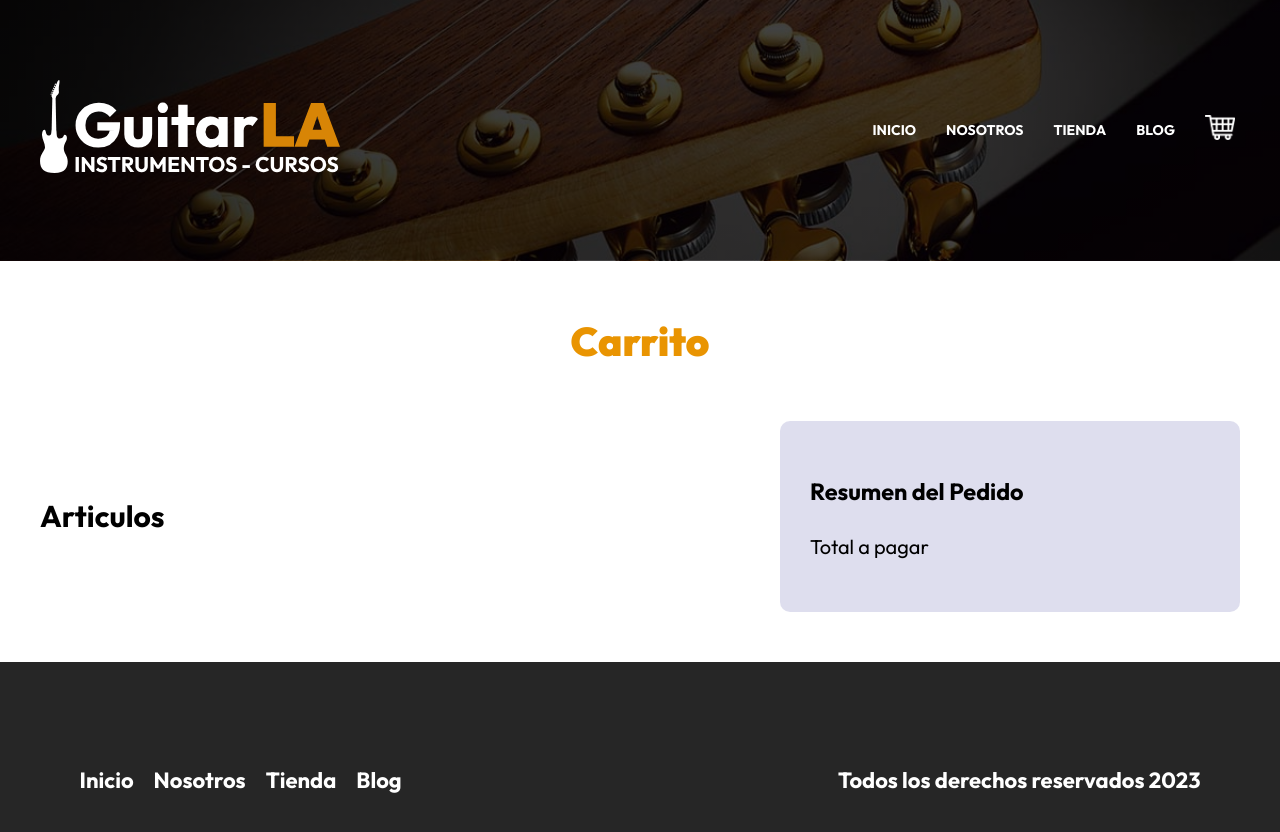
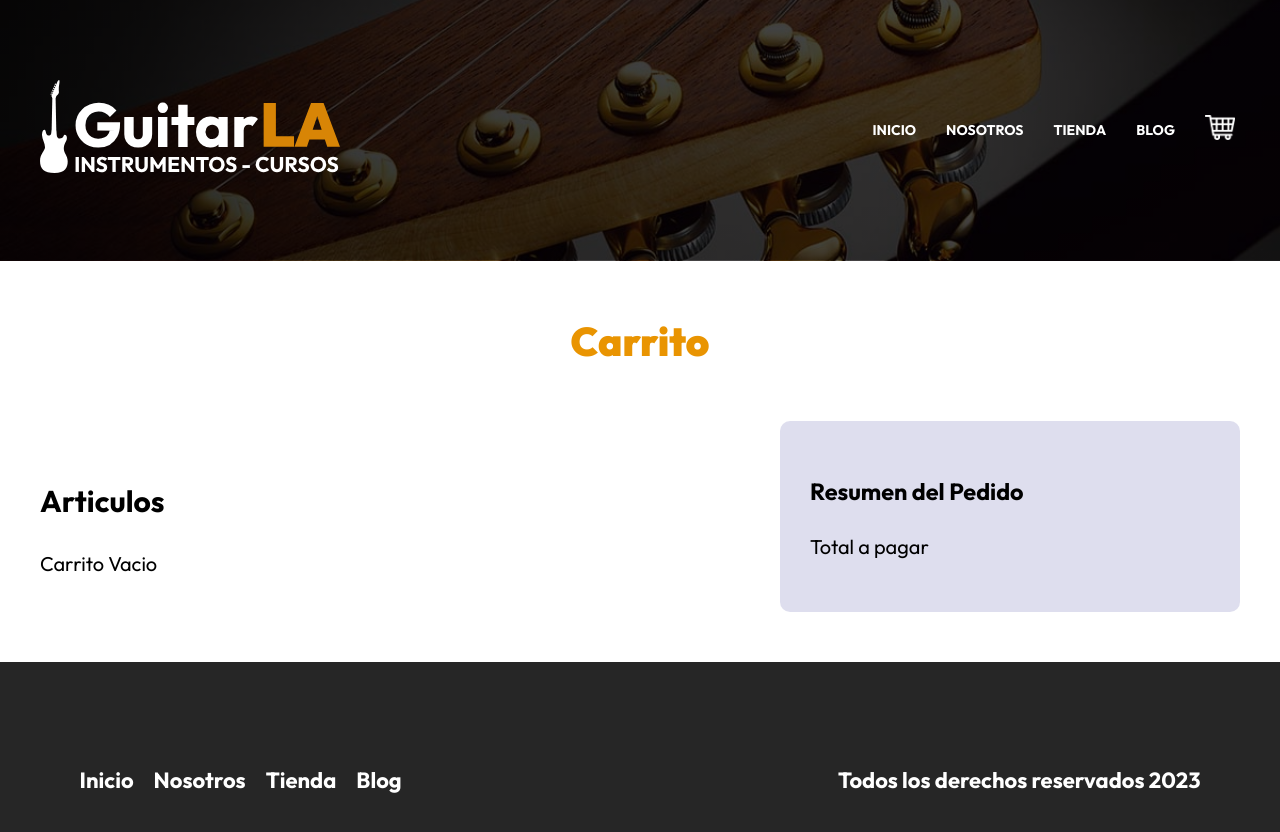
Before and after one commit to santiagoaguirreg/guitarla-next, a Next.js app: page /carrito in a window 1280 px wide. Shown: the top 832 px of the page. Built offline with nearby package versions, Linux system fonts and the light colour scheme.

Commit message:
Empezando carrito

```diff
--- a/pages/_app.js
+++ b/pages/_app.js
@@ -1,7 +1,59 @@
+import { useState } from 'react'
 import '../styles/globals.css'
 
 function MyApp({ Component, pageProps }) {
-  return <Component {...pageProps} />
+
+const [carrito, setCarrito] = useState([])
+
+
+const agregarCarrito = guitarra => {
+  // Comprobar si la guitarra ya esta en el carrito...
+  if(carrito.some( guitarraState =>  guitarraState.id === guitarra.id )) {
+      // Iterar para actualizar la cantidad
+      const carritoActualizado = carrito.map( guitarraState => {
+          if( guitarraState.id === guitarra.id ) {
+              guitarraState.cantidad = guitarra.cantidad;
+          }
+          return guitarraState;
+      });
+      // Se asigna al array
+      setCarrito([...carritoActualizado]);
+      localStorage.setItem('carrito', JSON.stringify( carrito ));
+  } else {
+      // En caso de que el articulo no exista, es nuevo y se agrega
+      setCarrito([...carrito, guitarra]);
+      localStorage.setItem('carrito', JSON.stringify( carrito ));
+  }
+}
+
+const eliminarProducto = id => {
+  const carritoActualizado = carrito.filter( producto => producto.id != id)
+  setCarrito(carritoActualizado)
+  window.localStorage.setItem('carrito', JSON.stringify( carrito ));
+}
+
+const actualizarCantidad = guitarra => {
+const carritoActualizado = carrito.map( guitarraState => {
+  if(guitarraState.id === guitarra.id ) {
+    guitarraState.cantidad = parseInt( guitarra.cantidad )
+  }
+  return guitarraState
+})
+setCarrito(carritoActualizado)
+window.localStorage.setItem('carrito', JSON.stringify( carrito ));
+}
+
+
+
+  return <Component {...pageProps}
+
+  carrito={carrito}
+  agregarCarrito={agregarCarrito}
+  eliminarProducto={eliminarProducto}
+  actualizarCantidad={actualizarCantidad}
+
+  />
+
 }
 
 export default MyApp
--- a/pages/carrito.js
+++ b/pages/carrito.js
@@ -1,8 +1,9 @@
 import { Main } from 'next/document'
 import Layout from '../components/layout'
 import styles from '../styles/carrito.module.css'
+import Image from 'next/image'
 
-export default function Carrito() {
+export default function Carrito({carrito}) {
   return (
      <Layout title='Carrito de Compras'>
           <main classname="contenedor">
@@ -11,6 +12,23 @@ export default function Carrito() {
             <div className={styles.contenido}>
                 <div className={styles.carrito}>
                    <h2>Articulos</h2>
+
+                   {carrito.length === 0 ? 'Carrito Vacio' : (
+                      carrito.map(producto => (
+                        <div key={producto.id} className={styles.producto}>
+                            <div>
+                               <Image width={250} height={480} src={producto.imagen} alt={producto.nombre} />
+                            </div>
+
+                            <div>
+                              <p className={styles.nombre}>{producto.nombre}</p>
+                              <p className={styles.precio}>$<span>{producto.precio}</span></p>
+                              <p className={styles.subtotal}>Subtotal: $<span>{producto.cantidad * producto.precio}</span></p>
+                            </div>
+
+                        </div>
+                      ) )
+                   )}
                 </div>
 
                 <aside className={styles.resumen}>
```
Also changed, not shown: pages/guitarras/[url].js (+32 -4 lines).
